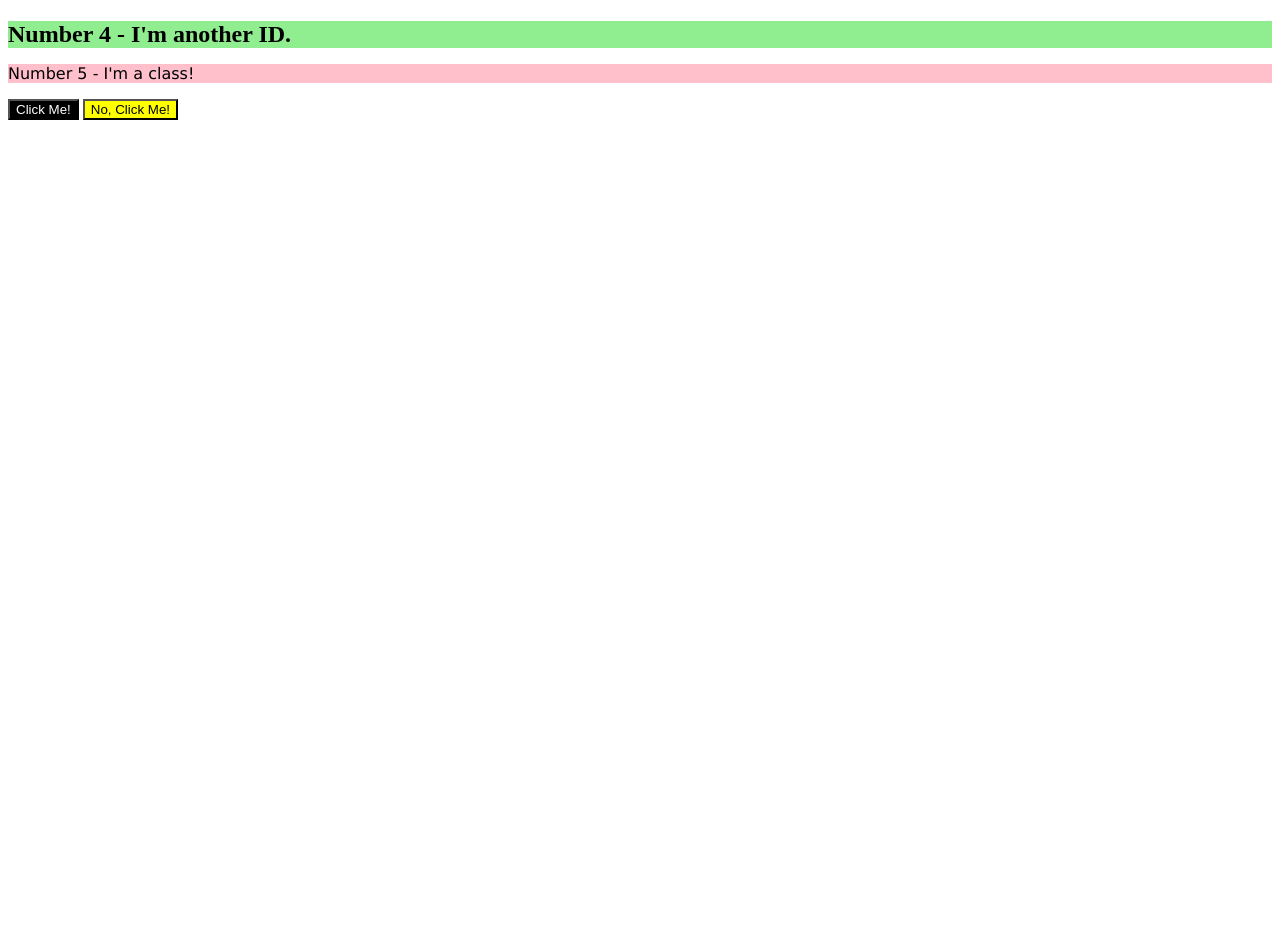
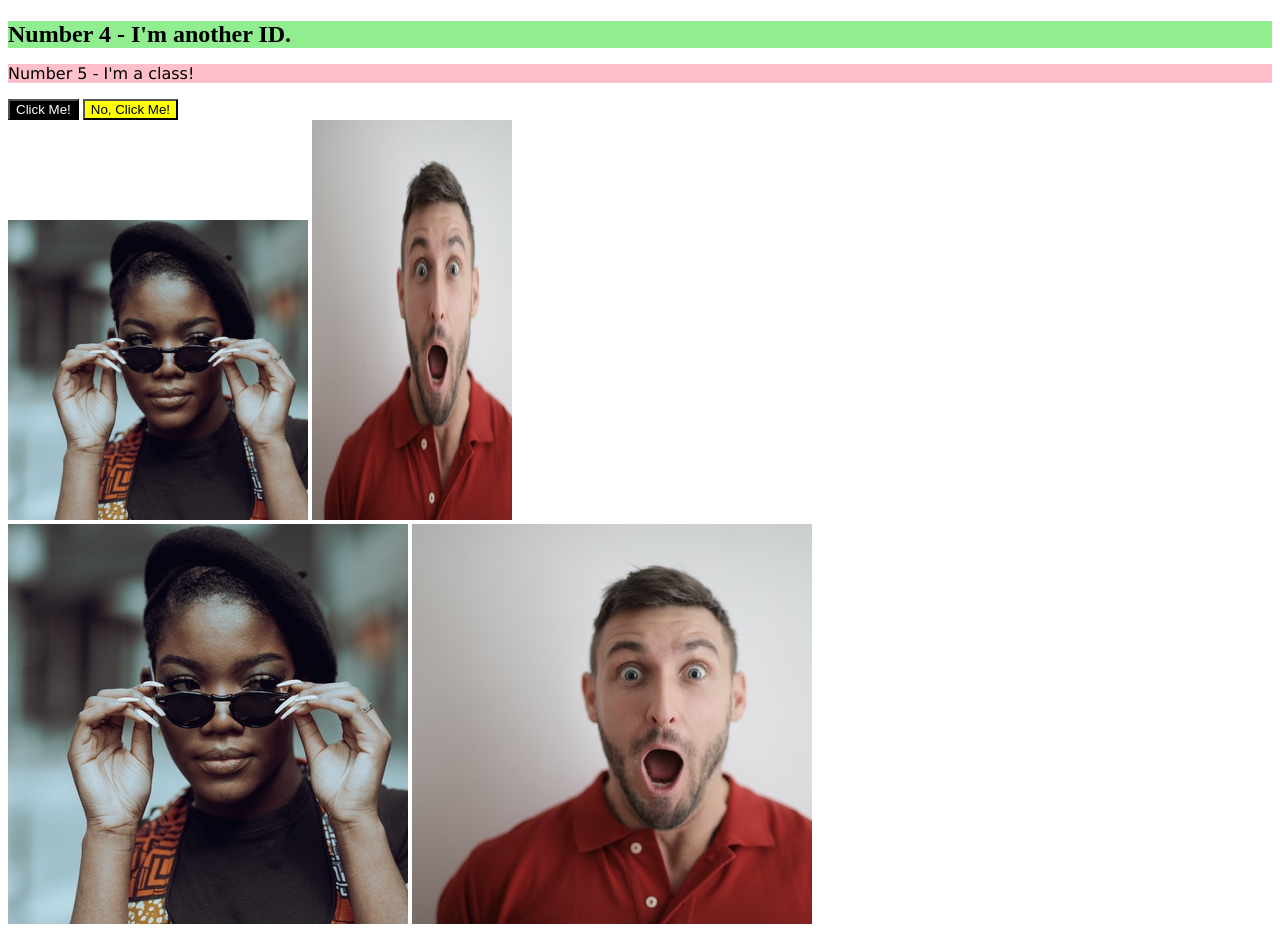
Before and after one commit to TeddyTheKing/css_basic_exercises, a plain HTML site: page index.html in a window 1280 px wide. Shown: the part 349-1285 px from the top of the page. Before the commit the page ends 800 px from the top, so only its background shows below. Drawn offline with Linux system fonts and the light colour scheme.

Commit message:
Finish exercise 04

```diff
--- a/css/styles.css
+++ b/css/styles.css
@@ -43,3 +43,12 @@
 .ncm {
     background-color: yellow;
 }
+/* Exercise 04 */
+.avatar.proportioned {
+    width: 300px;
+    height: auto;
+}
+.avatar.distorted {
+    width: 200px;
+    height: 400px;
+}
--- a/index.html
+++ b/index.html
@@ -21,5 +21,15 @@
     <!-- Exercise 03-->
         <button class="cm">Click Me!</button>
         <button class="ncm">No, Click Me!</button>
+    <!-- Exercise 04-->
+        <div>
+            <img class="avatar proportioned" src="img/pexels-katho-mutodo-8434791.jpg" alt="Woman with glasses">
+            <img class="avatar distorted" src="img/pexels-andrea-piacquadio-3777931.jpg" alt="Man with surprised expression">
+        </div>
+      <!-- Use the classes ABOVE this line -->
+        <div>
+            <img class="original proportioned" src="img/pexels-katho-mutodo-8434791.jpg" alt="Woman with glasses">
+            <img class="original distorted" src="img/pexels-andrea-piacquadio-3777931.jpg" alt="Man with surprised expression">
+        </div>
     </body>
 </html>
```
Also changed, not shown: img/pexels-andrea-piacquadio-3777931.jpg (added), img/pexels-katho-mutodo-8434791.jpg (added).
